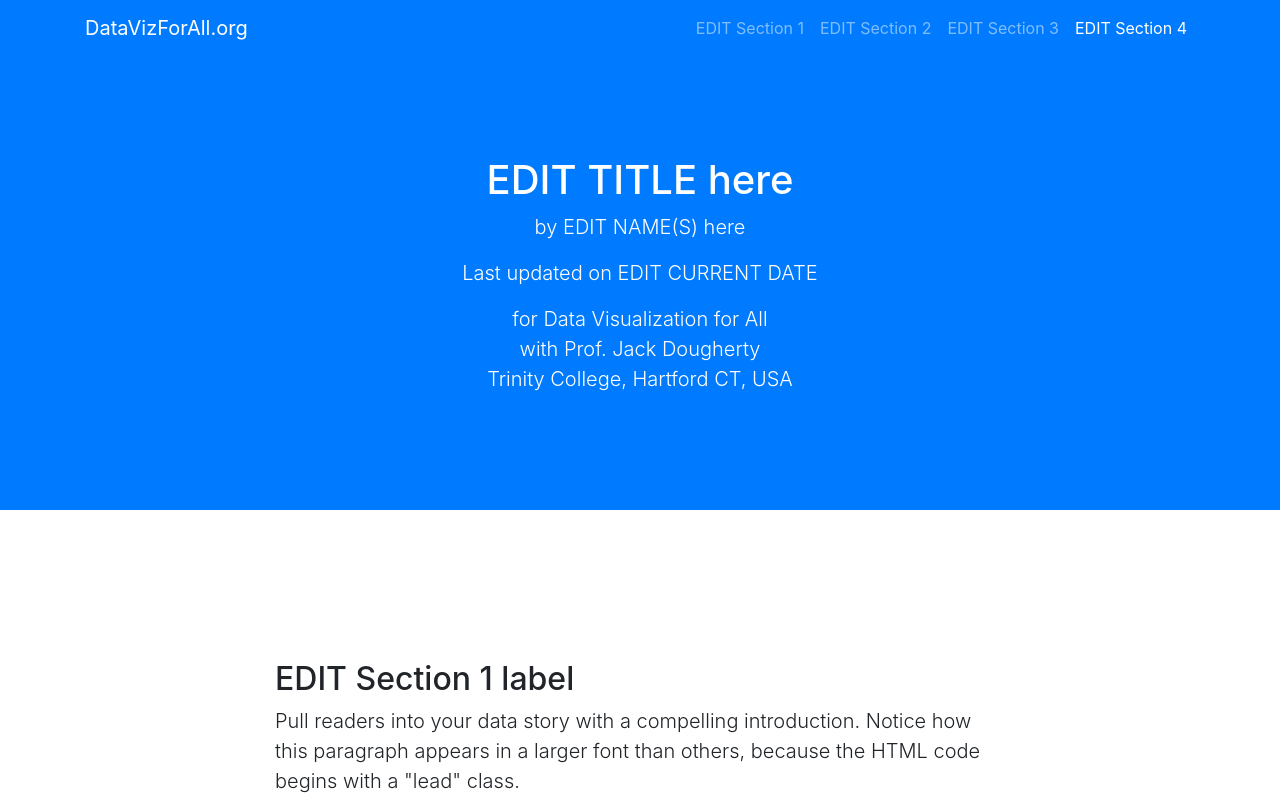
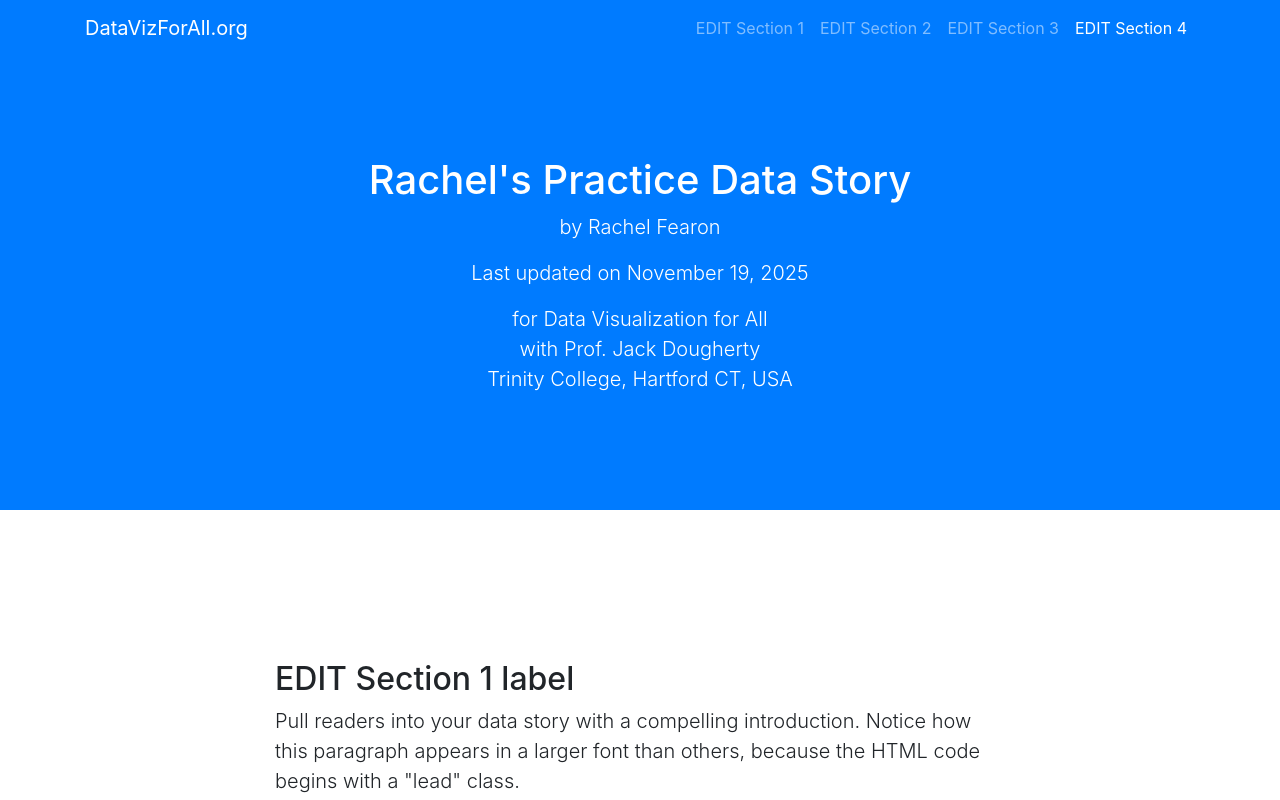
Before and after one commit to rachel-fearon/dataviz-story-practice, a plain HTML site: page index.html in a window 1280 px wide. Shown: the top 800 px of the page. Drawn offline with nearby package versions, Linux system fonts and the light colour scheme.

Commit message:
header uodate

```diff
--- a/index.html
+++ b/index.html
@@ -53,9 +53,9 @@
 
   <header class="bg-primary text-white">
     <div class="container text-center">
-      <h1>EDIT TITLE here</h1>
-      <p class="lead">by EDIT NAME(S) here</p>
-      <p class="lead">Last updated on EDIT CURRENT DATE</p>
+      <h1>Rachel's Practice Data Story</h1>
+      <p class="lead">by Rachel Fearon</p>
+      <p class="lead">Last updated on November 19, 2025</p>
       <p class="lead">for Data Visualization for All</br>with Prof. Jack Dougherty</br>Trinity College, Hartford CT, USA</p>
     </div>
   </header>
```
